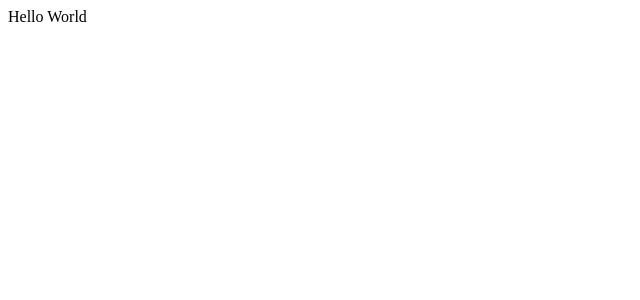
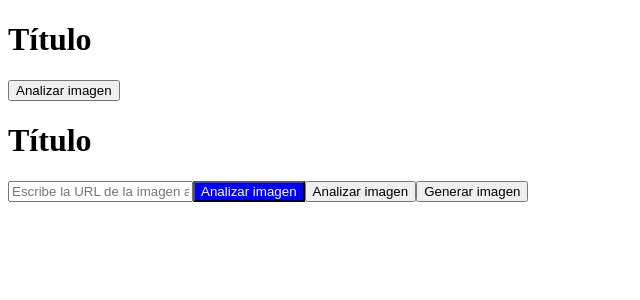
Before and after one commit to John-Murillo/analyze-and-generate-images-with-Azure-AI, a React (Create React App) app: page / in a window 1280 px wide. Shown: the top 300 px of the page, without its empty margins (0-640 px from the left). Built offline with nearby package versions, Linux system fonts and the light colour scheme; the HTML template or start-up script is replaced by a standard one.

Commit message:
new file:   src/App.css modified:   src/App.js

```diff
--- a/src/App.js
+++ b/src/App.js
@@ -1,8 +1,26 @@
-import React from 'react';
+import React, { useState } from 'react';
+import './App.css';
 
 function App() {
-  const value = 'World';
-  return <div>Hello {value}</div>;
+  const [imageUrl, setImageUrl] = useState('');
+
+  return (
+    <div>
+
+      <h1 className="title">Título</h1>
+      <button className="button">Analizar imagen</button>
+
+      <h1>Título</h1>
+      <input
+        type="text"
+        value={imageUrl}
+        onChange={e => setImageUrl(e.target.value)}
+        placeholder="Escribe la URL de la imagen aquí"
+      />
+      <button style={{backgroundColor: 'blue', color: 'white'}}>Analizar imagen</button>
+      <button onClick={() => console.log('Análisis de imagen')}>Analizar imagen</button>
+      <button onClick={() => console.log('Generación de imagen')}>Generar imagen</button>
+    </div>
+  );
 }
-
 export default App;
```
Also changed, not shown: src/App.css (added).
